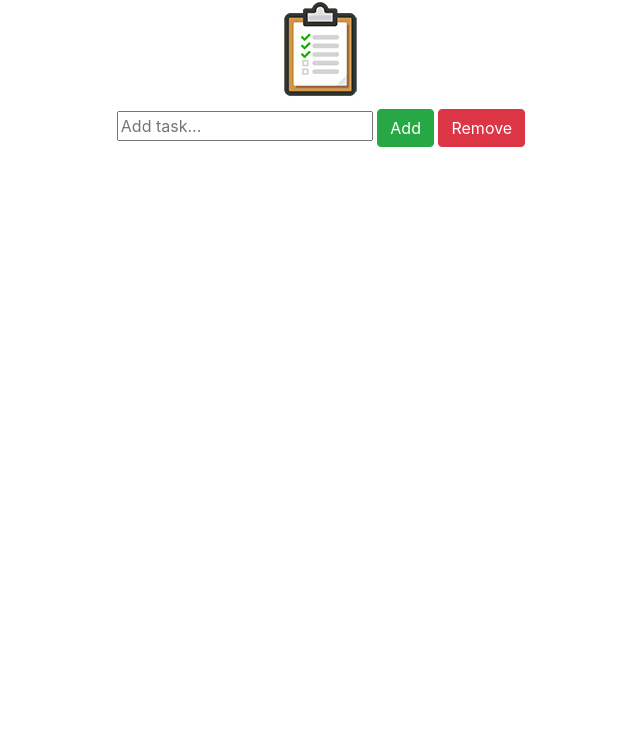
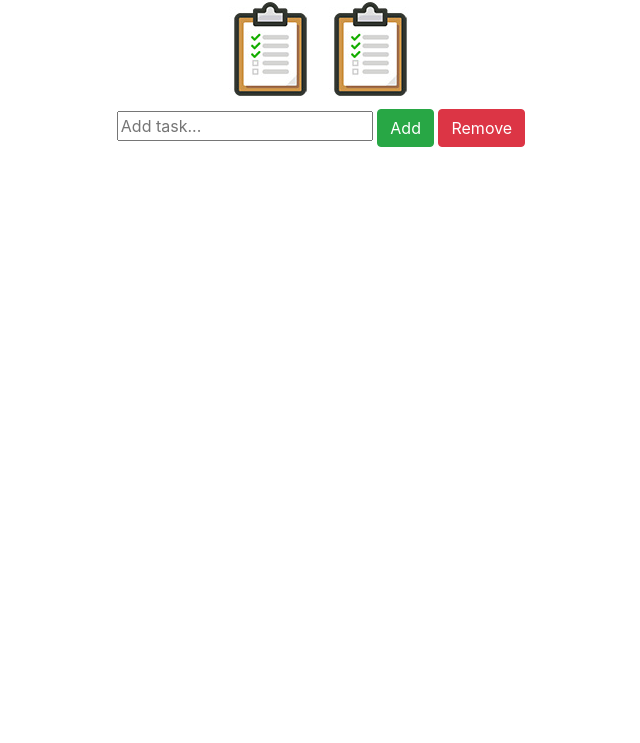
Before and after one commit to moe1129peterson/build-tool-todo-app, a website built with webpack: page src/index.html in a window 1280 px wide. Shown: the part 57-800 px from the top of the page, without its empty margins (319-959 px from the left). Built offline with nearby package versions, Linux system fonts and the light colour scheme.

Commit message:
ajusted js to append and added id in html

```diff
--- a/src/index.html
+++ b/src/index.html
@@ -14,7 +14,7 @@
         <div id="todos">
             <div class="heading">
                 <h1>Add to do list</h1>
-                <div class="d-flex justify-content-center">
+                <div id="icon" class="d-flex justify-content-center">
                     <img src="./src/todo-check.jpg" alt="Check mark">
                 </div>
             </div>
--- a/src/index.js
+++ b/src/index.js
@@ -4,6 +4,8 @@
 
 const myCheck = new Image();
 myCheck.src = Check;
+
+document.getElementById('icon').appendChild(myCheck);
 
 const todoContainer = document.getElementById('todos')
 const enterTodo = document.querySelector('.todo');
```
